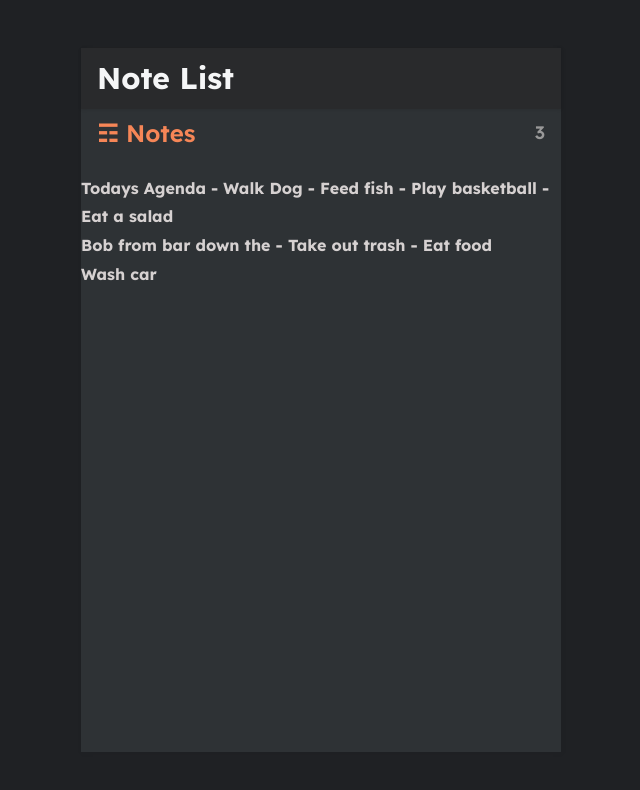
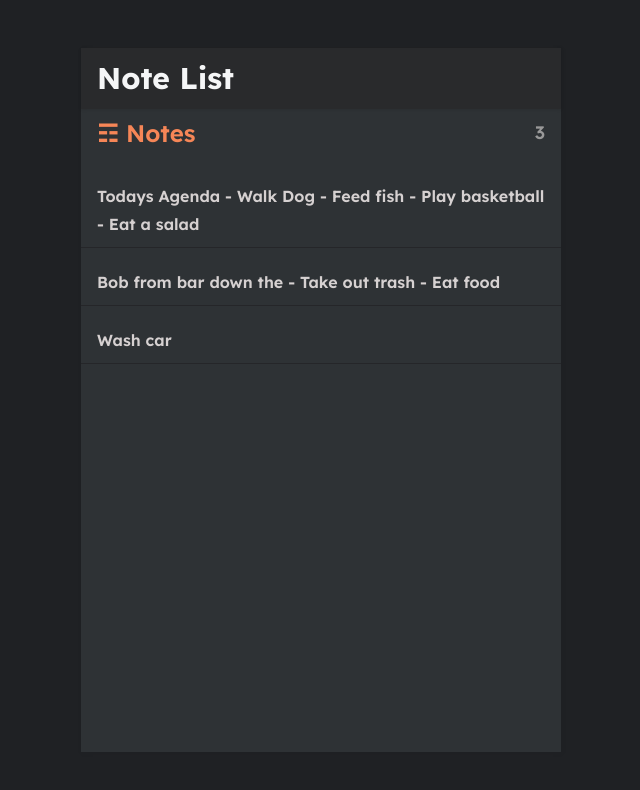
Before and after one commit to YourmixJNR/Reactjs-NoteApp, a React (Create React App) app: page / in a window 1280 px wide. Shown: the top 790 px of the page, without its empty margins (319-959 px from the left). Built offline with nearby package versions, Linux system fonts and the light colour scheme.

Commit message:
fix: bugs

```diff
--- a/src/App.css
+++ b/src/App.css
@@ -1,18 +1,4 @@
 @import url('https://fonts.googleapis.com/css2?family=Lexend:wght@400;600;700&display=swap');
-
-
-
-:root {
-  --color-main: #f68657;
-  --color-text: #383a3f;
-  --color-dark: #1f2124;
-  --color-gray: #677;
-  --color-bg: #f3f6f9;
-  --color-light: #acb4bd;
-  --color-lighter: #f9f9f9;
-  --color-white: #fff;
-  --color-border:#e0e3e6;
-}
 
 .dark {
   --color-main: #f68657;
--- a/src/components/Listitem.jsx
+++ b/src/components/Listitem.jsx
@@ -4,7 +4,7 @@ import { Link } from 'react-router-dom';
 const ListItem = ({note}) => {
   return (
     <Link to={`/note/${note.id}`}>
-        <div className='note-list-item'>
+        <div className='notes-list-item'>
             <h3>{note.body}</h3>
         </div>
     </Link>
```
